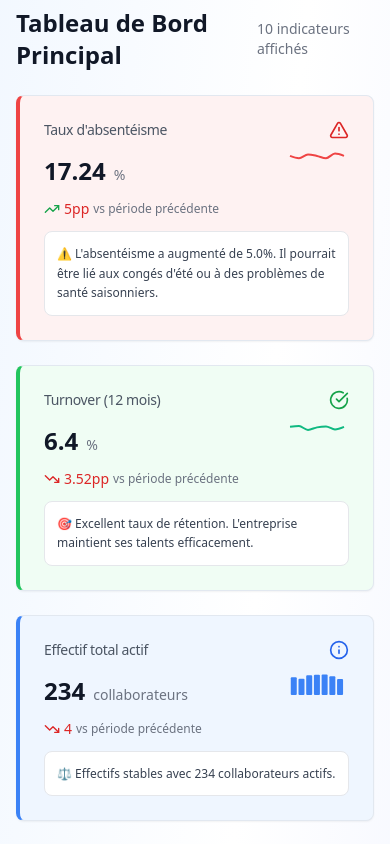
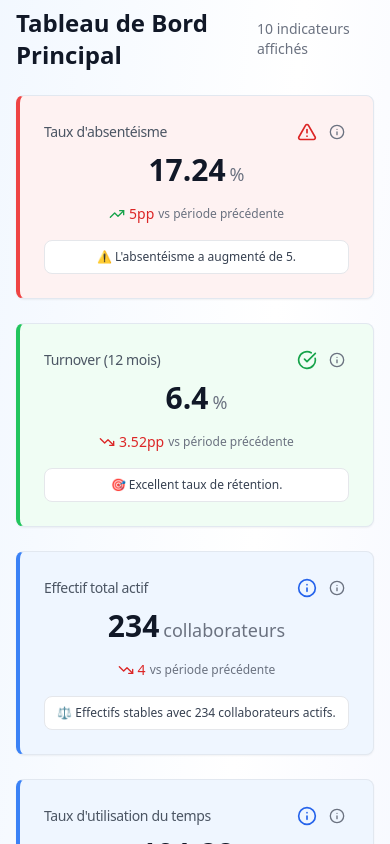
Before and after one commit to asendit/staff-analytics-hub, a React (Vite) app: page / in a window 390 px wide. Shown: the part 920-1764 px from the top of the page. Built offline with nearby package versions, Linux system fonts and the light colour scheme.

Commit message:
Refactor: KPI card to show detailed view
- Changed the main KPI card to display the key value prominently.
- Added an info icon that, when clicked, opens a detailed view with charts.
- Implemented a modal for the "HR Expenses" KPI to display expenses by category.

```diff
--- a/src/components/KPICard.tsx
+++ b/src/components/KPICard.tsx
@@ -2,15 +2,14 @@
 import React from 'react';
 import { Card, CardContent, CardHeader, CardTitle } from '@/components/ui/card';
 import { TrendingUp, TrendingDown, Minus, AlertTriangle, CheckCircle, Info } from 'lucide-react';
-import { LineChart, Line, ResponsiveContainer, BarChart, Bar } from 'recharts';
 import { KPIData } from '../services/hrAnalytics';
 
 interface KPICardProps {
   kpi: KPIData;
-  onClick?: () => void;
+  onInfoClick?: () => void;
 }
 
-const KPICard: React.FC<KPICardProps> = ({ kpi, onClick }) => {
+const KPICard: React.FC<KPICardProps> = ({ kpi, onInfoClick }) => {
   const getTrendIcon = () => {
     if (kpi.comparison === 'higher') {
       return <TrendingUp className="h-4 w-4 text-green-600" />;
@@ -51,70 +50,36 @@ const KPICard: React.FC<KPICardProps> = ({ kpi, onClick }) => {
     return 'text-gray-500';
   };
 
-  // Génération de données factices pour les graphiques
-  const generateChartData = () => {
-    const baseValue = typeof kpi.value === 'number' ? kpi.value : 50;
-    return Array.from({ length: 7 }, (_, i) => ({
-      day: i + 1,
-      value: baseValue + (Math.random() - 0.5) * baseValue * 0.3
-    }));
-  };
-
-  const chartData = generateChartData();
-  const isPercentage = kpi.unit === '%';
-  const showChart = typeof kpi.value === 'number' && !kpi.name.includes('Âge moyen');
-
   return (
-    <Card
-      className={`cursor-pointer transition-all duration-200 hover:shadow-lg hover:scale-105 border-l-4 ${getCategoryColor()}`}
-      onClick={onClick}
-    >
+    <Card className={`transition-all duration-200 hover:shadow-lg border-l-4 ${getCategoryColor()}`}>
       <CardHeader className="pb-2">
         <CardTitle className="text-sm font-medium text-gray-600 flex items-center justify-between">
           <span>{kpi.name}</span>
-          {getCategoryIcon()}
+          <div className="flex items-center space-x-2">
+            {getCategoryIcon()}
+            <button
+              onClick={onInfoClick}
+              className="p-1 rounded-full hover:bg-gray-200 transition-colors"
+              title="Voir les détails"
+            >
+              <Info className="h-4 w-4 text-gray-500" />
+            </button>
+          </div>
         </CardTitle>
       </CardHeader>
       <CardContent className="pt-0">
-        <div className="space-y-3">
-          <div className="flex items-baseline justify-between">
-            <div className="flex items-baseline space-x-2">
-              <span className="text-2xl font-bold text-gray-900">
-                {kpi.value}
-              </span>
-              <span className="text-sm text-gray-500">{kpi.unit}</span>
+        <div className="space-y-4">
+          {/* Valeur principale */}
+          <div className="text-center">
+            <div className="text-3xl font-bold text-gray-900 mb-1">
+              {kpi.value}
+              <span className="text-lg font-normal text-gray-500 ml-1">{kpi.unit}</span>
             </div>
-
-            {/* Mini graphique */}
-            {showChart && (
-              <div className="w-16 h-8">
-                <ResponsiveContainer width="100%" height="100%">
-                  {isPercentage ? (
-                    <LineChart data={chartData}>
-                      <Line
-                        type="monotone"
-                        dataKey="value"
-                        stroke={kpi.category === 'positive' ? '#10b981' : kpi.category === 'negative' ? '#ef4444' : '#3b82f6'}
-                        strokeWidth={2}
-                        dot={false}
-                      />
-                    </LineChart>
-                  ) : (
-                    <BarChart data={chartData}>
-                      <Bar
-                        dataKey="value"
-                        fill={kpi.category === 'positive' ? '#10b981' : kpi.category === 'negative' ? '#ef4444' : '#3b82f6'}
-                        radius={1}
-                      />
-                    </BarChart>
-                  )}
-                </ResponsiveContainer>
-              </div>
-            )}
           </div>
 
+          {/* Tendance */}
           {kpi.trend !== 0 && (
-            <div className={`flex items-center space-x-1 text-sm ${getTrendColor()}`}>
+            <div className={`flex items-center justify-center space-x-1 text-sm ${getTrendColor()}`}>
               {getTrendIcon()}
               <span>
                 {Math.abs(kpi.trend)}
@@ -124,9 +89,10 @@ const KPICard: React.FC<KPICardProps> = ({ kpi, onClick }) => {
             </div>
           )}
 
-          <div className="bg-white p-3 rounded-lg border border-gray-200">
-            <p className="text-xs text-gray-700 leading-relaxed">
-              {kpi.insight}
+          {/* Insight court */}
+          <div className="bg-white p-2 rounded-lg border border-gray-200 text-center">
+            <p className="text-xs text-gray-700">
+              {kpi.insight.split('.')[0]}.
             </p>
           </div>
         </div>
--- /dev/null
+++ b/src/components/KPIDetailModal.tsx
@@ -0,0 +1,165 @@
+
+import React from 'react';
+import { Dialog, DialogContent, DialogHeader, DialogTitle } from '@/components/ui/dialog';
+import { LineChart, Line, BarChart, Bar, ResponsiveContainer, XAxis, YAxis, CartesianGrid, Tooltip, PieChart, Pie, Cell } from 'recharts';
+import { KPIData } from '../services/hrAnalytics';
+
+interface KPIDetailModalProps {
+  isOpen: boolean;
+  onClose: () => void;
+  kpi: KPIData | null;
+}
+
+const KPIDetailModal: React.FC<KPIDetailModalProps> = ({ isOpen, onClose, kpi }) => {
+  if (!kpi) return null;
+
+  // Génération de données pour les graphiques
+  const generateTimeSeriesData = () => {
+    const baseValue = typeof kpi.value === 'number' ? kpi.value : 50;
+    return Array.from({ length: 12 }, (_, i) => ({
+      month: ['Jan', 'Fév', 'Mar', 'Avr', 'Mai', 'Jun', 'Jul', 'Aoû', 'Sep', 'Oct', 'Nov', 'Déc'][i],
+      value: baseValue + (Math.random() - 0.5) * baseValue * 0.4,
+      trend: baseValue * (1 + (Math.random() - 0.5) * 0.3)
+    }));
+  };
+
+  const generateCategoryData = () => {
+    if (kpi.id === 'hr-expenses') {
+      return [
+        { name: 'Repas', value: 45000, color: '#8884d8' },
+        { name: 'Transport', value: 32000, color: '#82ca9d' },
+        { name: 'Formation', value: 28000, color: '#ffc658' },
+        { name: 'Matériel', value: 15000, color: '#ff7300' }
+      ];
+    }
+
+    // Données génériques pour les autres KPIs
+    return [
+      { name: 'Catégorie A', value: 40, color: '#8884d8' },
+      { name: 'Catégorie B', value: 30, color: '#82ca9d' },
+      { name: 'Catégorie C', value: 20, color: '#ffc658' },
+      { name: 'Catégorie D', value: 10, color: '#ff7300' }
+    ];
+  };
+
+  const timeSeriesData = generateTimeSeriesData();
+  const categoryData = generateCategoryData();
+
+  const renderExpensesDetail = () => (
+    <div className="space-y-6">
+      <div>
+        <h3 className="text-lg font-semibold mb-4">Répartition des dépenses RH par catégorie</h3>
+        <div className="grid grid-cols-1 md:grid-cols-2 gap-6">
+          {/* Graphique en secteurs */}
+          <div className="h-64">
+            <ResponsiveContainer width="100%" height="100%">
+              <PieChart>
+                <Pie
+                  data={categoryData}
+                  cx="50%"
+                  cy="50%"
+                  labelLine={false}
+                  label={({ name, percent }) => `${name} ${(percent * 100).toFixed(0)}%`}
+                  outerRadius={80}
+                  fill="#8884d8"
+                  dataKey="value"
+                >
+                  {categoryData.map((entry, index) => (
+                    <Cell key={`cell-${index}`} fill={entry.color} />
+                  ))}
+                </Pie>
+                <Tooltip formatter={(value) => [`${value}€`, 'Montant']} />
+              </PieChart>
+            </ResponsiveContainer>
+          </div>
+
+          {/* Liste détaillée */}
+          <div className="space-y-3">
+            {categoryData.map((category, index) => (
+              <div key={index} className="flex items-center justify-between p-3 bg-gray-50 rounded-lg">
+                <div className="flex items-center space-x-3">
+                  <div
+                    className="w-4 h-4 rounded-full"
+                    style={{ backgroundColor: category.color }}
+                  ></div>
+                  <span className="font-medium">{category.name}</span>
+                </div>
+                <span className="text-lg font-bold">{category.value.toLocaleString()}€</span>
+              </div>
+            ))}
+          </div>
+        </div>
+      </div>
+    </div>
+  );
+
+  const renderGeneralDetail = () => (
+    <div className="space-y-6">
+      {/* Évolution temporelle */}
+      <div>
+        <h3 className="text-lg font-semibold mb-4">Évolution sur 12 mois</h3>
+        <div className="h-64">
+          <ResponsiveContainer width="100%" height="100%">
+            <LineChart data={timeSeriesData}>
+              <CartesianGrid strokeDasharray="3 3" />
+              <XAxis dataKey="month" />
+              <YAxis />
+              <Tooltip />
+              <Line
+                type="monotone"
+                dataKey="value"
+                stroke="#8884d8"
+                strokeWidth={2}
+                name={kpi.name}
+              />
+            </LineChart>
+          </ResponsiveContainer>
+        </div>
+      </div>
+
+      {/* Comparaison avec la tendance */}
+      <div>
+        <h3 className="text-lg font-semibold mb-4">Comparaison avec la tendance</h3>
+        <div className="h-64">
+          <ResponsiveContainer width="100%" height="100%">
+            <BarChart data={timeSeriesData}>
+              <CartesianGrid strokeDasharray="3 3" />
+              <XAxis dataKey="month" />
+              <YAxis />
+              <Tooltip />
+              <Bar dataKey="value" fill="#8884d8" name="Réel" />
+              <Bar dataKey="trend" fill="#82ca9d" name="Tendance" />
+            </BarChart>
+          </ResponsiveContainer>
+        </div>
+      </div>
+    </div>
+  );
+
+  return (
+    <Dialog open={isOpen} onOpenChange={onClose}>
+      <DialogContent className="max-w-4xl max-h-[80vh] overflow-y-auto">
+        <DialogHeader>
+          <DialogTitle className="flex items-center space-x-2">
+            <span>{kpi.name}</span>
+            <span className="text-2xl font-bold text-primary">
+              {kpi.value}{kpi.unit}
+            </span>
+          </DialogTitle>
+        </DialogHeader>
+
+        <div className="mt-6">
+          {/* Insight détaillé */}
+          <div className="bg-blue-50 border border-blue-200 rounded-lg p-4 mb-6">
+            <p className="text-blue-800">{kpi.insight}</p>
+          </div>
+
+          {/* Contenu spécifique selon le KPI */}
+          {kpi.id === 'hr-expenses' ? renderExpensesDetail() : renderGeneralDetail()}
+        </div>
+      </DialogContent>
+    </Dialog>
+  );
+};
+
+export default KPIDetailModal;
--- a/src/pages/Index.tsx
+++ b/src/pages/Index.tsx
@@ -1,8 +1,8 @@
-
 import React, { useState, useEffect } from 'react';
 import { generateHRData, HRData } from '../data/hrDataGenerator';
 import { HRAnalytics, KPIData, FilterOptions } from '../services/hrAnalytics';
 import KPICard from '../components/KPICard';
+import KPIDetailModal from '../components/KPIDetailModal';
 import FilterPanel from '../components/FilterPanel';
 import BoardManager, { Board } from '../components/BoardManager';
 import GlobalInsightPanel from '../components/GlobalInsightPanel';
@@ -18,6 +18,8 @@ const Index = () => {
   const [isLoadingInsight, setIsLoadingInsight] = useState(false);
   const [boards, setBoards] = useState<Board[]>([]);
   const [currentBoard, setCurrentBoard] = useState<Board | null>(null);
+  const [selectedKPI, setSelectedKPI] = useState<KPIData | null>(null);
+  const [isDetailModalOpen, setIsDetailModalOpen] = useState(false);
 
   // Initialisation des données
   useEffect(() => {
@@ -120,6 +122,11 @@ const Index = () => {
     }
   };
 
+  const handleKPIInfoClick = (kpi: KPIData) => {
+    setSelectedKPI(kpi);
+    setIsDetailModalOpen(true);
+  };
+
   const availableKPIs = [
     { id: 'absenteeism', name: 'Taux d\'absentéisme' },
     { id: 'turnover', name: 'Turnover' },
@@ -214,12 +221,7 @@ const Index = () => {
                 <div key={kpi.id} className="animate-fade-in" style={{ animationDelay: `${index * 100}ms` }}>
                   <KPICard
                     kpi={kpi}
-                    onClick={() => {
-                      toast({
-                        title: kpi.name,
-                        description: kpi.insight
-                      });
-                    }}
+                    onInfoClick={() => handleKPIInfoClick(kpi)}
                   />
                 </div>
               ))}
@@ -255,6 +257,13 @@ const Index = () => {
           </p>
         </div>
       </div>
+
+      {/* Modal des détails KPI */}
+      <KPIDetailModal
+        isOpen={isDetailModalOpen}
+        onClose={() => setIsDetailModalOpen(false)}
+        kpi={selectedKPI}
+      />
     </div>
   );
 };
```
